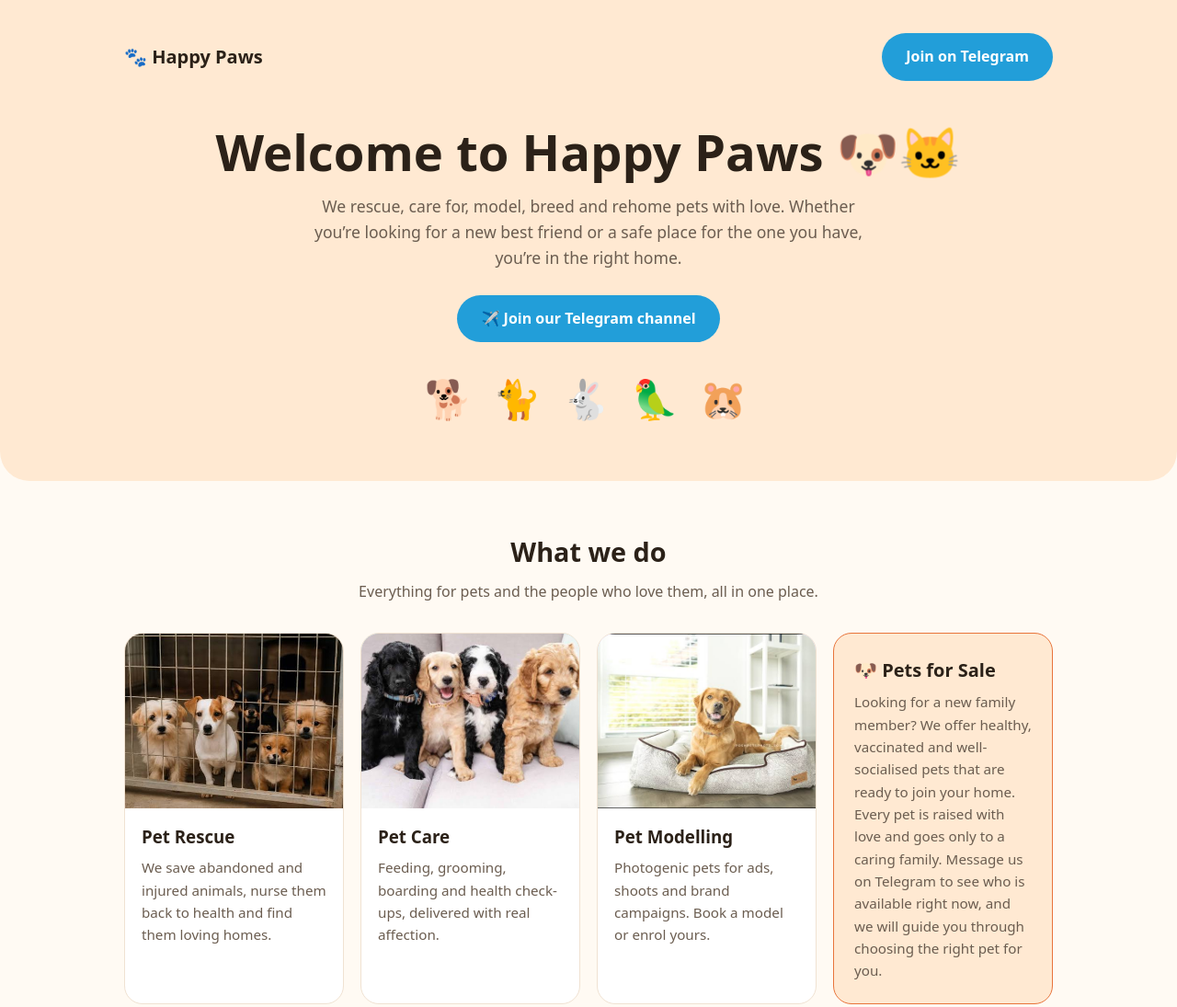
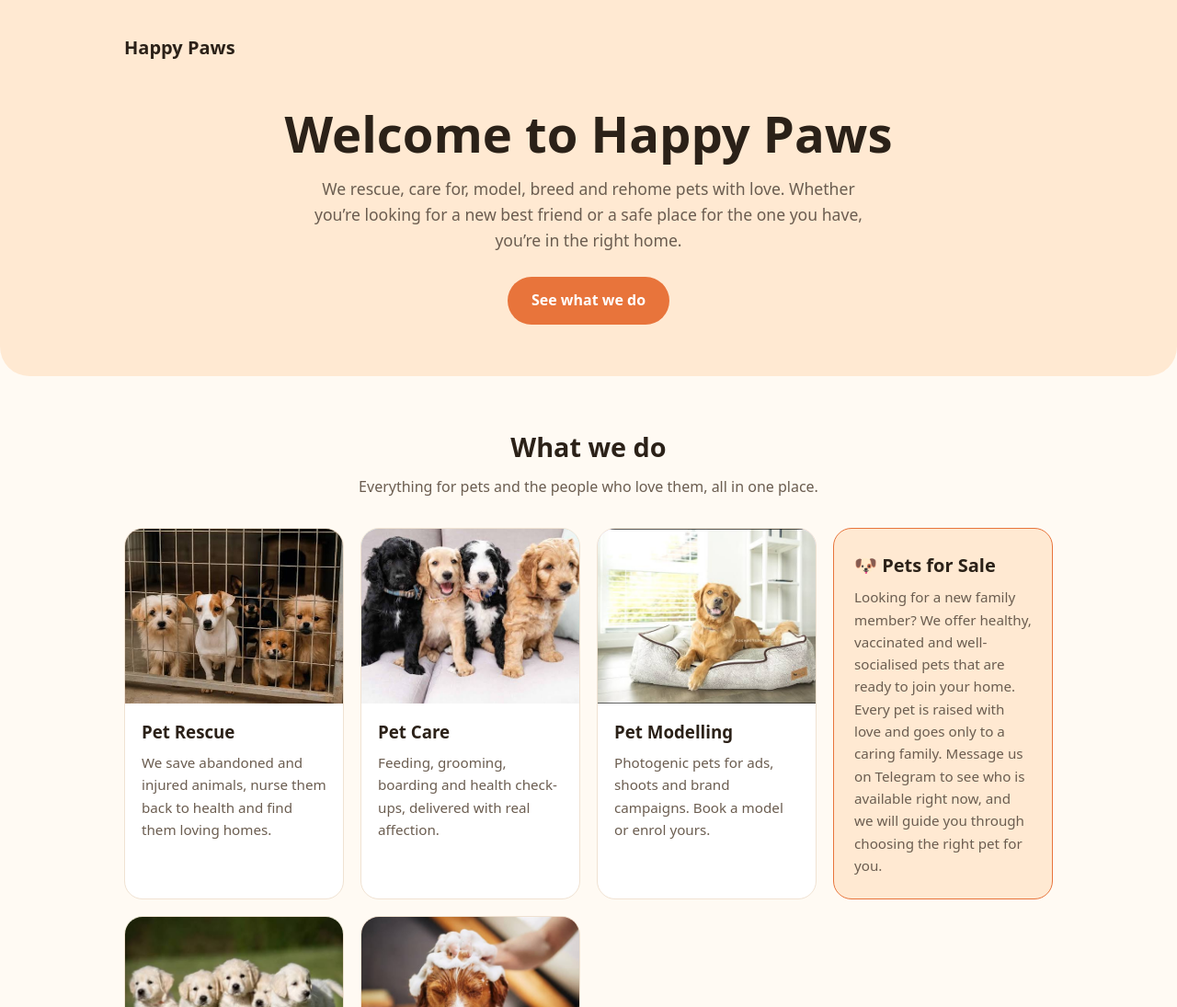
Before and after one commit to WA-1108/happy-paws, a plain HTML site: page index.html in a window 1280 px wide. Shown: the top 1095 px of the page at 92% size. Drawn offline with Linux system fonts and the light colour scheme.

Commit message:
Add files via upload

```diff
--- a/index.html
+++ b/index.html
@@ -16,6 +16,7 @@ nav{display:flex;justify-content:space-between;align-items:center;padding:16px 0
 .logo{font-weight:800;font-size:1.25rem}
 .btn{display:inline-block;background:#229ed9;color:#fff;text-decoration:none;font-weight:700;padding:13px 26px;border-radius:999px}
 .btn:hover{filter:brightness(1.08)}
+.btn.alt{background:var(--accent)}
 .hero{background:var(--hero);border-radius:0 0 32px 32px;padding:20px 0 56px;text-align:center}
 .hero h1{font-size:clamp(2rem,6vw,3.4rem);line-height:1.15;margin:30px 0 14px}
 .hero p{max-width:620px;margin:0 auto 26px;color:var(--muted);font-size:1.1rem}
@@ -40,11 +41,10 @@ footer{text-align:center;color:var(--muted);padding:30px 0 40px;font-size:.9rem}
 <body>
 <header class="hero">
   <div class="wrap">
-    <nav><span class="logo">🐾 Happy Paws</span><a class="btn tg" href="#" target="_blank" rel="noopener">Join on Telegram</a></nav>
-    <h1>Welcome to Happy Paws 🐶🐱</h1>
+    <nav><span class="logo">Happy Paws</span></nav>
+    <h1>Welcome to Happy Paws</h1>
     <p>We rescue, care for, model, breed and rehome pets with love. Whether you’re looking for a new best friend or a safe place for the one you have, you’re in the right home.</p>
-    <a class="btn tg" href="#" target="_blank" rel="noopener">✈️ Join our Telegram channel</a>
-    <div class="faces">🐕 🐈 🐇 🦜 🐹</div>
+    <a class="btn alt" href="#services">See what we do</a>
   </div>
 </header>
 
@@ -66,7 +66,7 @@ footer{text-align:center;color:var(--muted);padding:30px 0 40px;font-size:.9rem}
   <div class="cta">
     <h2>Join our community on Telegram</h2>
     <p class="sub">See new arrivals, rescue stories, available pets and special offers first, and chat with us directly.</p>
-    <a class="btn tg" href="#" target="_blank" rel="noopener">✈️ Open Telegram Channel</a>
+    <a class="btn tg" href="#" target="_blank" rel="noopener">Open Telegram Channel</a>
   </div>
 </section>
 </main>
```
